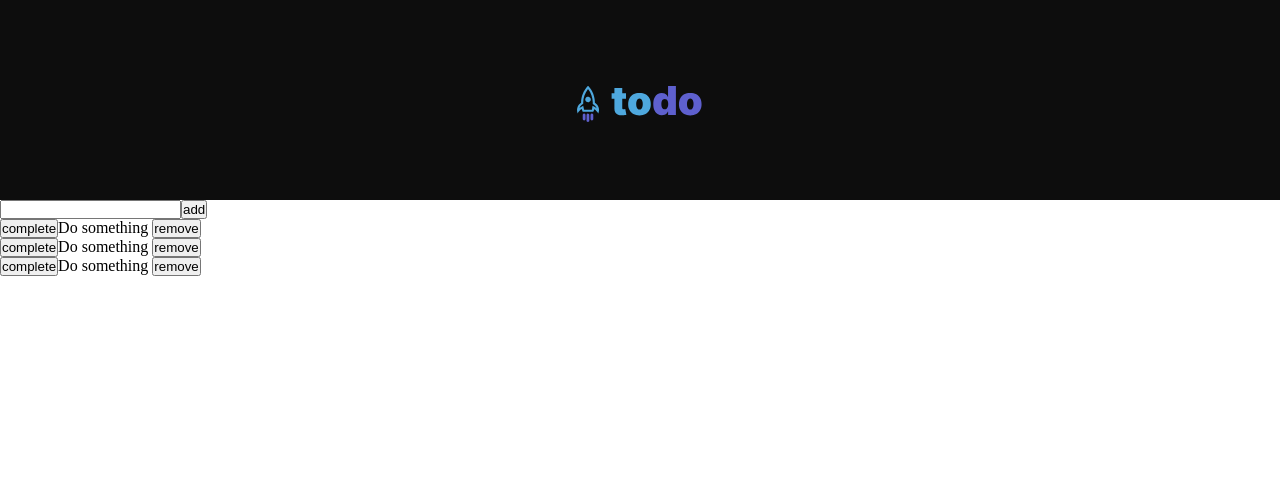
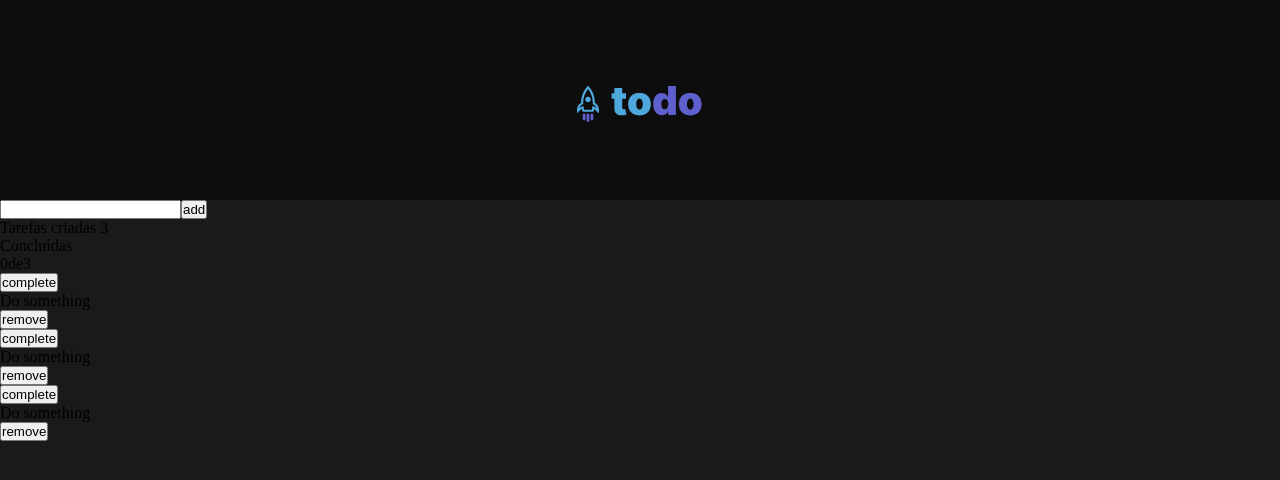
Before and after one commit to davicaju/ignite-challenge-todo, a React (Vite) app: page / in a window 1280 px wide. Shown: the top 480 px of the page. Built offline with nearby package versions, Linux system fonts and the light colour scheme.

Commit message:
feat:number of completed tasks

```diff
--- a/src/components/Header/index.tsx
+++ b/src/components/Header/index.tsx
@@ -1,4 +1,4 @@
-import logoImg from "../../../public/assets/logo.svg";
+import logoImg from "/assets/logo.svg";
 
 import "../../styles/header.scss";
 
--- a/src/components/TaskList/index.tsx
+++ b/src/components/TaskList/index.tsx
@@ -1,16 +1,33 @@
 import { useTodo } from "../../hooks/useTodo";
 
 export function TaskList() {
-  const { tasks, onDeleteTask, onCompleteTask } = useTodo();
+  const { tasks, onDeleteTask, onCompleteTask, completedTaskNumber } =
+    useTodo();
+
   return (
+    <>
+      <div>
+        <p>Tarefas criadas {tasks.length}</p>
+        <p>
+          Concluídas
+          {tasks.length === 0 ? (
+            tasks.length
+          ) : (
+            <p>
+              {completedTaskNumber}de{tasks.length}
+            </p>
+          )}
+        </p>
+      </div>
       <ul>
         {tasks.map((task) => (
           <li key={task.id}>
             <button onClick={() => onCompleteTask(task.id)}>complete</button>
-          {task.title}{" "}
+            <p>{task.title}</p>
             <button onClick={() => onDeleteTask(task.id)}>remove</button>
           </li>
         ))}
       </ul>
+    </>
   );
 }
--- a/src/hooks/useTodo.tsx
+++ b/src/hooks/useTodo.tsx
@@ -4,6 +4,7 @@ import {
   useContext,
   useState,
   useCallback,
+  useEffect,
 } from "react";
 
 type Task = {
@@ -14,6 +15,7 @@ type Task = {
 
 interface IUseTodo {
   tasks: Task[];
+  completedTaskNumber: number;
   onCreateTask: (value: string) => void;
   onDeleteTask: (id: number) => void;
   onCompleteTask: (id: number) => void;
@@ -41,8 +43,7 @@ export const UseTodoProvider = ({ children }: { children: ReactNode }) => {
   ];
 
   const [tasks, setTasks] = useState(mockedTasks);
-
-  console.log(tasks);
+  const [completedTaskNumber, setCompletedTaskNumber] = useState(0);
 
   const onCreateTask = useCallback(
     (value: string) => {
@@ -82,9 +83,21 @@ export const UseTodoProvider = ({ children }: { children: ReactNode }) => {
     [tasks]
   );
 
+  useEffect(() => {
+    const completedTask = tasks.filter((task) => task.isCompleted === true);
+
+    setCompletedTaskNumber(completedTask.length);
+  }, [tasks]);
+
   return (
     <useTodoContext.Provider
-      value={{ tasks, onCreateTask, onDeleteTask, onCompleteTask }}
+      value={{
+        tasks,
+        onCreateTask,
+        onDeleteTask,
+        onCompleteTask,
+        completedTaskNumber,
+      }}
     >
       {children}
     </useTodoContext.Provider>
--- a/src/styles/global.scss
+++ b/src/styles/global.scss
@@ -3,3 +3,8 @@
     padding: 0;
     box-sizing: border-box;
 }
+
+
+body {
+    background-color: #1A1A1A;
+}
```
Lines whose indentation alone changed are shown as unchanged.
